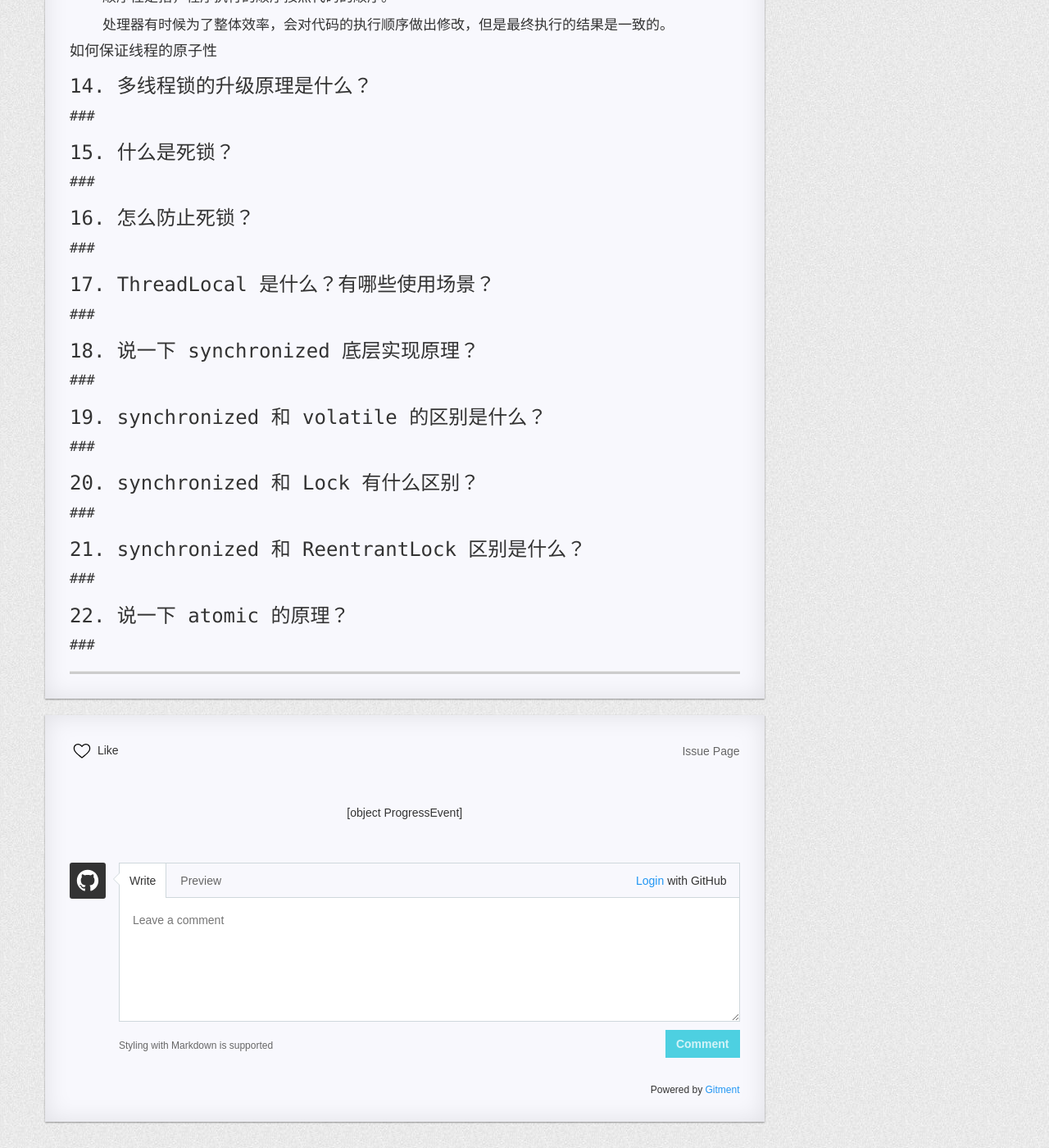
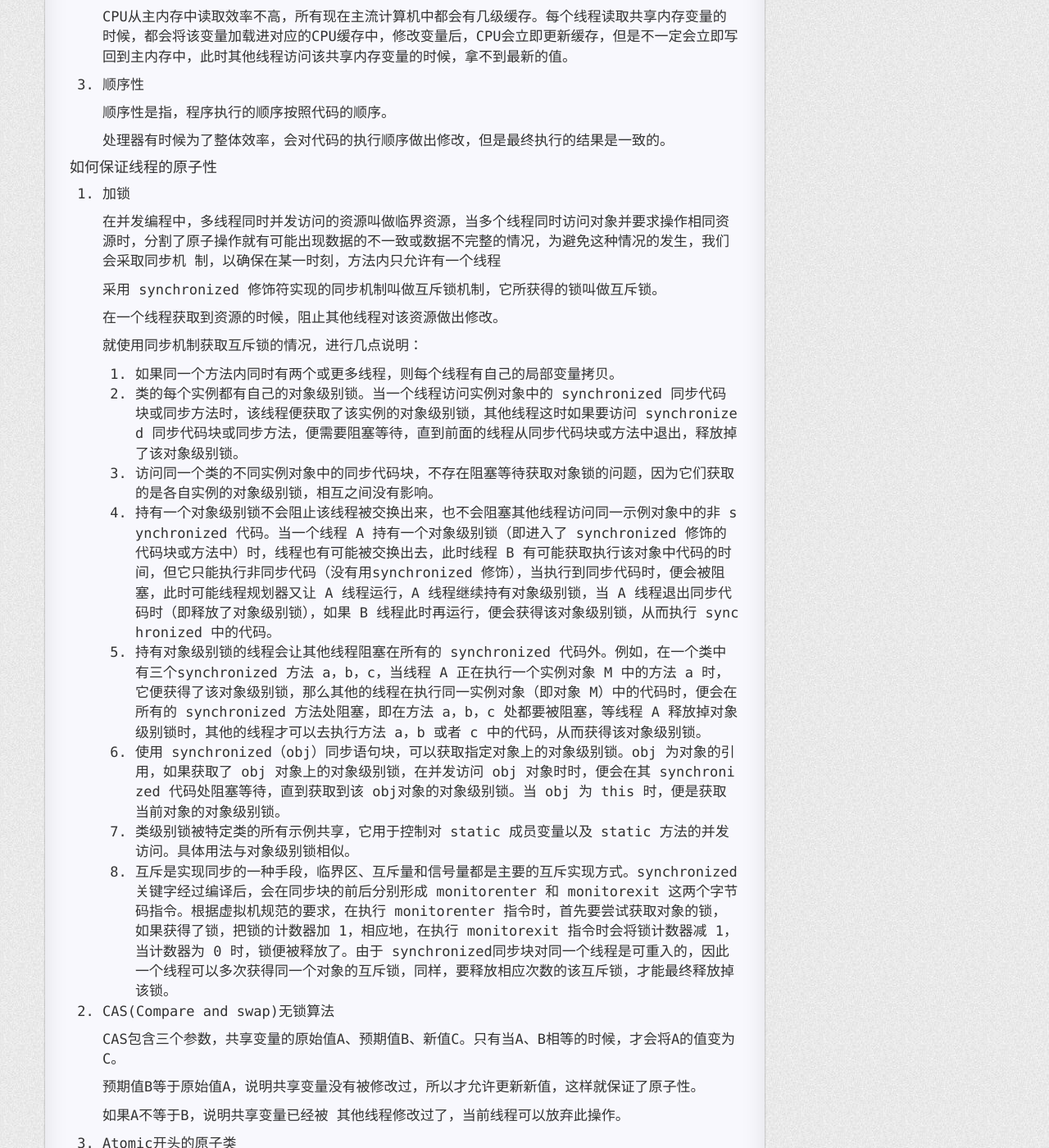
Before and after one commit to hitolz/hitolz.github.io, a Jekyll site: the page built from _posts/面试/2019-12-26-多线程相关.md, in a window 1280 px wide and 1400 px high, scrolled down 6459 px. Shown: the whole window at 82% size. Built offline with Jekyll 4.4.1, drawn with Linux system fonts in a browser that asks for light colours; nearby versions of some CDN libraries; comment, search, counter and statistics services are not loaded; a style sheet for code colours, icons or effects is not loaded; some of the changed text lies outside the part shown.

Commit message:
保证多线程的运行安全

```diff
--- a/_posts/面试/2019-12-26-多线程相关.md
+++ b/_posts/面试/2019-12-26-多线程相关.md
@@ -287,11 +287,19 @@ Spring中配置
 
 ### 13. 在 java 程序中怎么保证多线程的运行安全？
 
+导致原因
+
+- 缓存导致的可见性问题
+- 线程切换带来的原子性问题
+- 编译优化带来的有序性问题
+
+
+
 通过保证线程的原子性、可见性、顺序性来保证线程的运行安全。
 
 1. 原子性
 
-   多线程中的原子性跟MySQL中的原子性，概念类似。即一个操作要么全部执行，要么都不执行。
+   多线程中的原子性跟MySQL中的原子性，概念类似。即一个操作要么全部执行，要么都不执行，不可以中途暂停，等待CPU调度。
 
 2. 可见性
 
@@ -309,14 +317,63 @@ Spring中配置
 
 #### 如何保证线程的原子性
 
+1. 加锁
+
+   在并发编程中，多线程同时并发访问的资源叫做临界资源，当多个线程同时访问对象并要求操作相同资源时，分割了原子操作就有可能出现数据的不一致或数据不完整的情况，为避免这种情况的发生，我们会采取同步机
+   制，以确保在某一时刻，方法内只允许有一个线程
+
+   采用 synchronized 修饰符实现的同步机制叫做互斥锁机制，它所获得的锁叫做互斥锁。
+
+   在一个线程获取到资源的时候，阻止其他线程对该资源做出修改。
+
+   就使用同步机制获取互斥锁的情况，进行几点说明：
+
+   1. 如果同一个方法内同时有两个或更多线程，则每个线程有自己的局部变量拷贝。
+   2. 类的每个实例都有自己的对象级别锁。当一个线程访问实例对象中的 synchronized 同步代码块或同步方法时，该线程便获取了该实例的对象级别锁，其他线程这时如果要访问 synchronized 同步代码块或同步方法，便需要阻塞等待，直到前面的线程从同步代码块或方法中退出，释放掉了该对象级别锁。
+   3. 访问同一个类的不同实例对象中的同步代码块，不存在阻塞等待获取对象锁的问题，因为它们获取的是各自实例的对象级别锁，相互之间没有影响。
+   4. 持有一个对象级别锁不会阻止该线程被交换出来，也不会阻塞其他线程访问同一示例对象中的非 synchronized 代码。当一个线程 A 持有一个对象级别锁（即进入了 synchronized 修饰的代码块或方法中）时，线程也有可能被交换出去，此时线程 B 有可能获取执行该对象中代码的时间，但它只能执行非同步代码（没有用synchronized 修饰），当执行到同步代码时，便会被阻塞，此时可能线程规划器又让 A 线程运行，A 线程继续持有对象级别锁，当 A 线程退出同步代码时（即释放了对象级别锁），如果 B 线程此时再运行，便会获得该对象级别锁，从而执行 synchronized 中的代码。
+   5. 持有对象级别锁的线程会让其他线程阻塞在所有的 synchronized 代码外。例如，在一个类中有三个synchronized 方法 a，b，c，当线程 A 正在执行一个实例对象 M 中的方法 a 时，它便获得了该对象级别锁，那么其他的线程在执行同一实例对象（即对象 M）中的代码时，便会在所有的 synchronized 方法处阻塞，即在方法 a，b，c 处都要被阻塞，等线程 A 释放掉对象级别锁时，其他的线程才可以去执行方法 a，b 或者 c 中的代码，从而获得该对象级别锁。
+   6. 使用 synchronized（obj）同步语句块，可以获取指定对象上的对象级别锁。obj 为对象的引用，如果获取了 obj 对象上的对象级别锁，在并发访问 obj 对象时时，便会在其 synchronized 代码处阻塞等待，直到获取到该 obj对象的对象级别锁。当 obj 为 this 时，便是获取当前对象的对象级别锁。
+   7. 类级别锁被特定类的所有示例共享，它用于控制对 static 成员变量以及 static 方法的并发访问。具体用法与对象级别锁相似。
+   8. 互斥是实现同步的一种手段，临界区、互斥量和信号量都是主要的互斥实现方式。synchronized 关键字经过编译后，会在同步块的前后分别形成 monitorenter 和 monitorexit 这两个字节码指令。根据虚拟机规范的要求，在执行 monitorenter 指令时，首先要尝试获取对象的锁，如果获得了锁，把锁的计数器加 1，相应地，在执行 monitorexit 指令时会将锁计数器减 1，当计数器为 0 时，锁便被释放了。由于 synchronized同步块对同一个线程是可重入的，因此一个线程可以多次获得同一个对象的互斥锁，同样，要释放相应次数的该互斥锁，才能最终释放掉该锁。
+
+2. CAS(Compare and swap)无锁算法
+
+   CAS包含三个参数，共享变量的原始值A、预期值B、新值C。只有当A、B相等的时候，才会将A的值变为C。
+
+   预期值B等于原始值A，说明共享变量没有被修改过，所以才允许更新新值，这样就保证了原子性。
+
+   如果A不等于B，说明共享变量已经被 其他线程修改过了，当前线程可以放弃此操作。
+
+3. Atomic开头的原子类
+
+4. LOCK
+
+#### 如何保证内存可见性
+
+1. 内存可见性 volatile
+
+   volatile修饰的变量，在被线程读取的时候，都强迫线程去共享内存中读取，当该该变量发生变化的时候，强迫线程将新值写到主内存中。
+
+2. synchronized
+
+   synchronized同步还有一个作用：内存可见性。
+
+   一个线程修改了内容后，其他线程能够看见该变化。
+
+3. LOCK
 
 
 
+#### 如何保证程序执行的顺序
+
+happen-before规则
 
 
 
 ### 14. 多线程锁的升级原理是什么？
 ###
+
 ### 15. 什么是死锁？
 ###
 ### 16. 怎么防止死锁？
```
